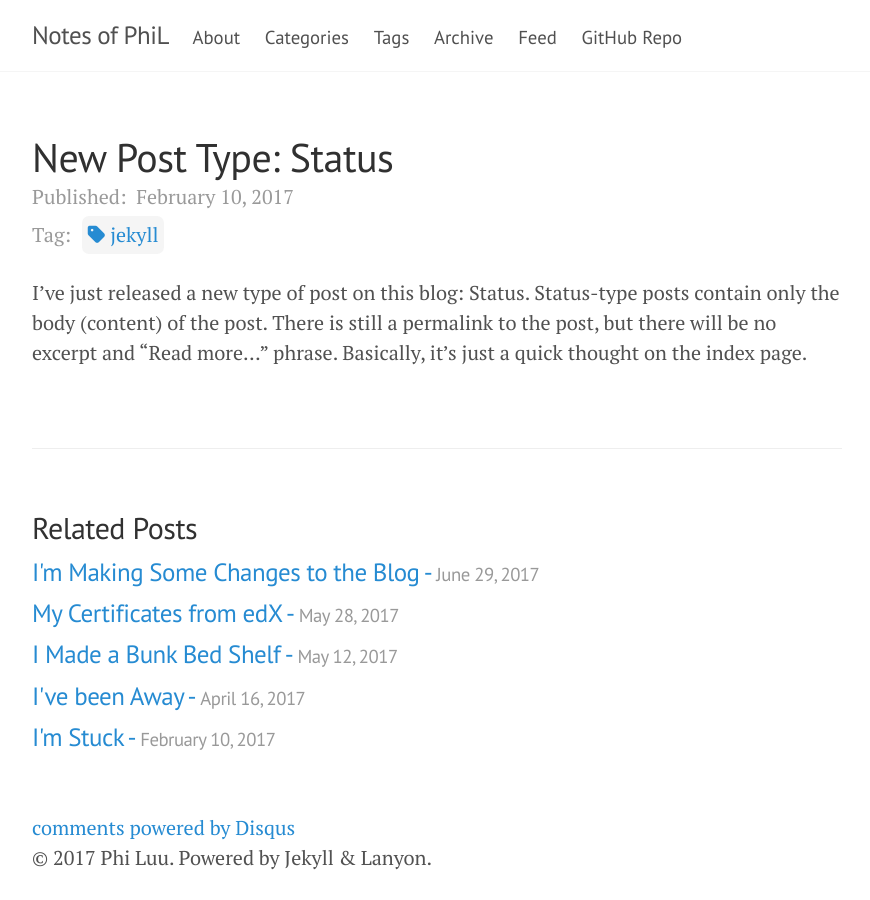
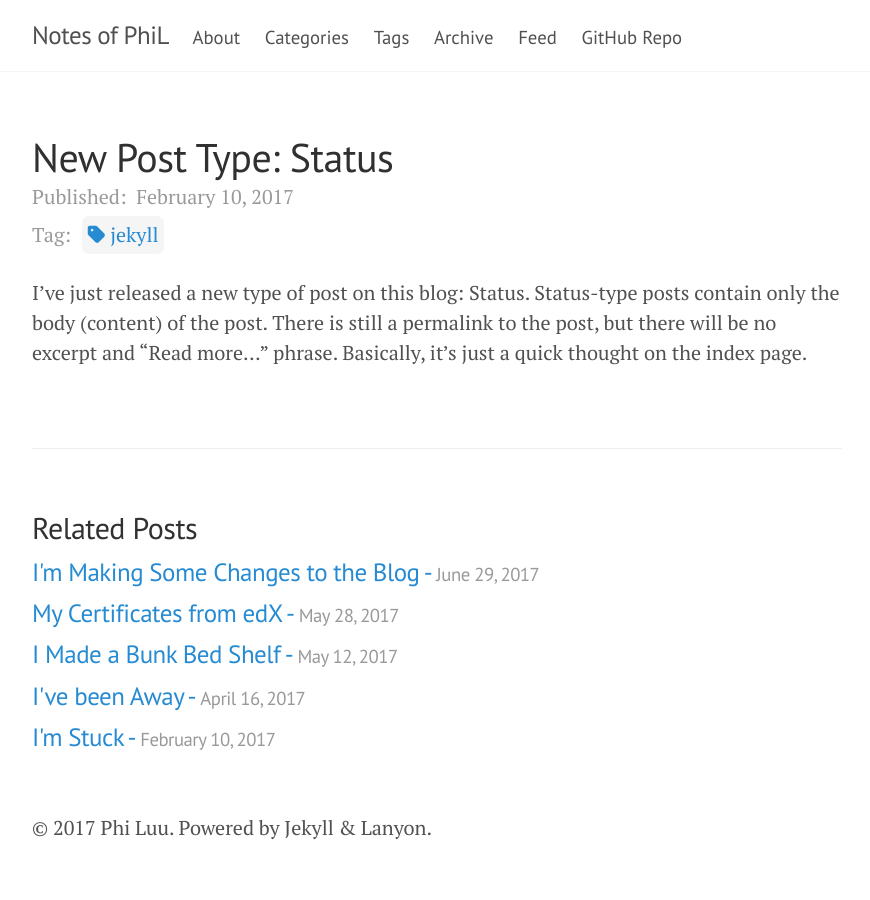
Before and after one commit to Jdew192837/philectron.github.io, a Jekyll site: the page built from _posts/2017-02-10-new-post-type-status.md, in a window 1280 px wide. Shown: the whole page, without its empty margins (203-1073 px from the left). Built offline with Jekyll 4.4.1, drawn with Linux system fonts in a browser that asks for light colours; nearby versions of some CDN libraries; comment, search, counter and statistics services are not loaded; some of the changed lines change nothing that is shown.

Commit message:
Try to fix "unsecure link" for disqus

```diff
--- a/_includes/comments.html
+++ b/_includes/comments.html
@@ -1,24 +1,37 @@
 {% if page.comments %}
   <div id="disqus_thread"></div>
-  <script type="text/javascript">
-    /* CONFIGURATION VARIABLES: EDIT BEFORE PASTING INTO YOUR WEBPAGE */
-    var disqus_shortname = 'philectron';
-    var disqus_identifier = "{{ site.disqus }}{{ page.url | replace:'index.html','' }}";
-    /* DON'T EDIT BELOW THIS LINE */
-    (function() {
-      var dsq = document.createElement('script');
-      dsq.type = 'text/javascript';
-      dsq.async = true;
-      dsq.src = '//' + disqus_shortname + '.disqus.com/embed.js';
-      (document.getElementsByTagName('head')[0] || document.getElementsByTagName('body')[0]).appendChild(dsq);
+  <script>
+    /**
+       *  RECOMMENDED CONFIGURATION VARIABLES: EDIT AND UNCOMMENT
+       *  THE SECTION BELOW TO INSERT DYNAMIC VALUES FROM YOUR
+       *  PLATFORM OR CMS.
+       *
+       *  LEARN WHY DEFINING THESE VARIABLES IS IMPORTANT:
+       *  https://disqus.com/admin/universalcode/#configuration-variables
+       */
+
+    var disqus_config = function () {
+        // Replace PAGE_URL with your page's canonical URL variable
+        this.page.url = 'https://philectron.github.io';
+
+        // Replace PAGE_IDENTIFIER with your page's unique identifier variable
+        this.page.identifier = "{{ site.disqus }}{{ page.url | replace: 'index.html', '' }}";
+    };
+
+    (function () { // REQUIRED CONFIGURATION VARIABLE: EDIT THE SHORTNAME BELOW
+      var d = document, s = d.createElement('script');
+
+      // IMPORTANT: Replace EXAMPLE with your forum shortname!
+      s.src = 'https://philectron.disqus.com/embed.js';
+
+      s.setAttribute('data-timestamp', + new Date());
+      (d.head || d.body).appendChild(s);
     })();
   </script>
   <noscript>
     Please enable JavaScript to view the
-    <a href="http://disqus.com/?ref_noscript">comments powered by Disqus.</a>
+    <a href="https://disqus.com/?ref_noscript" rel="nofollow">
+      comments powered by Disqus.
+    </a>
   </noscript>
-  <a href="http://disqus.com" class="dsq-brlink">
-    comments powered by
-    <span class="logo-disqus">Disqus</span>
-  </a>
 {% endif %}
```
